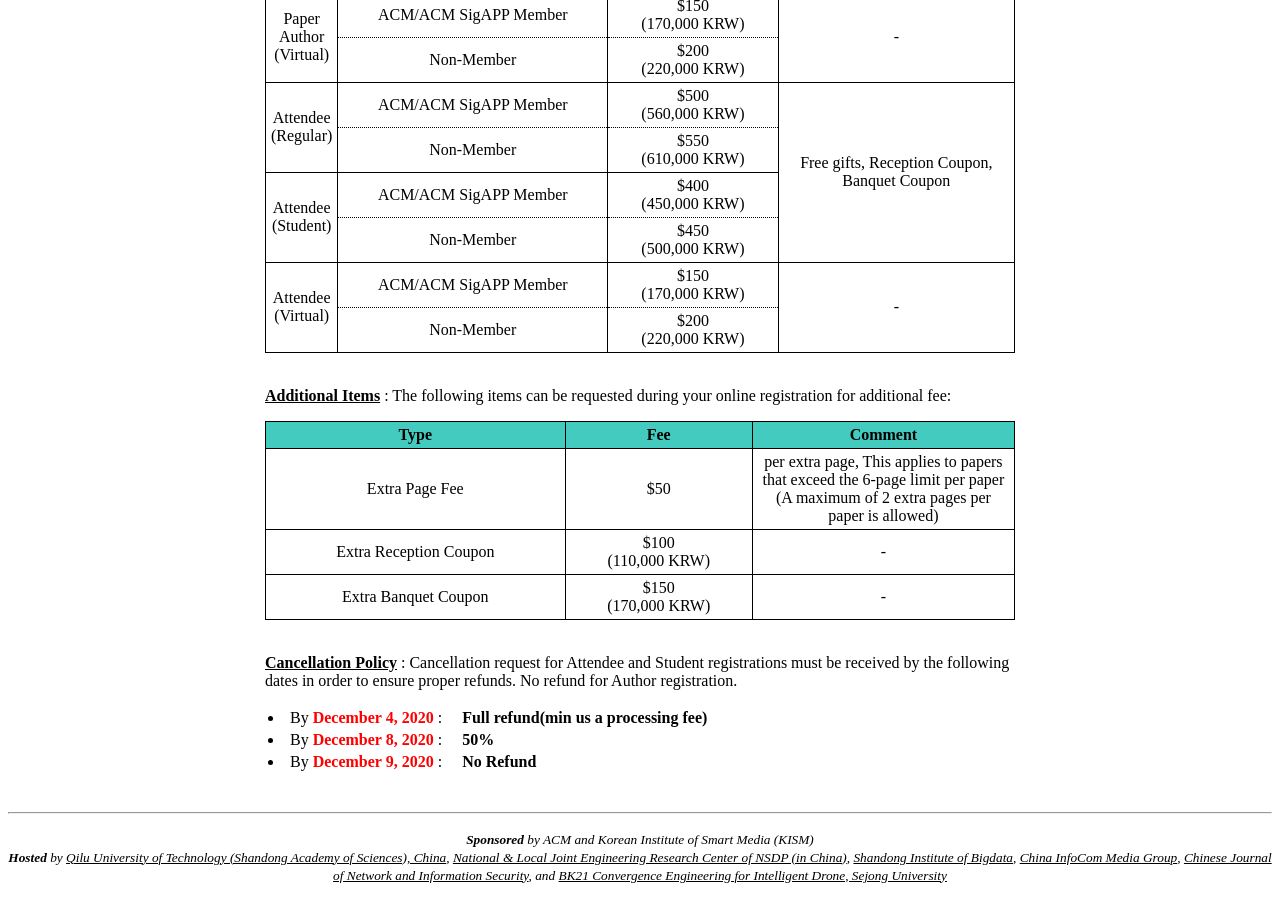
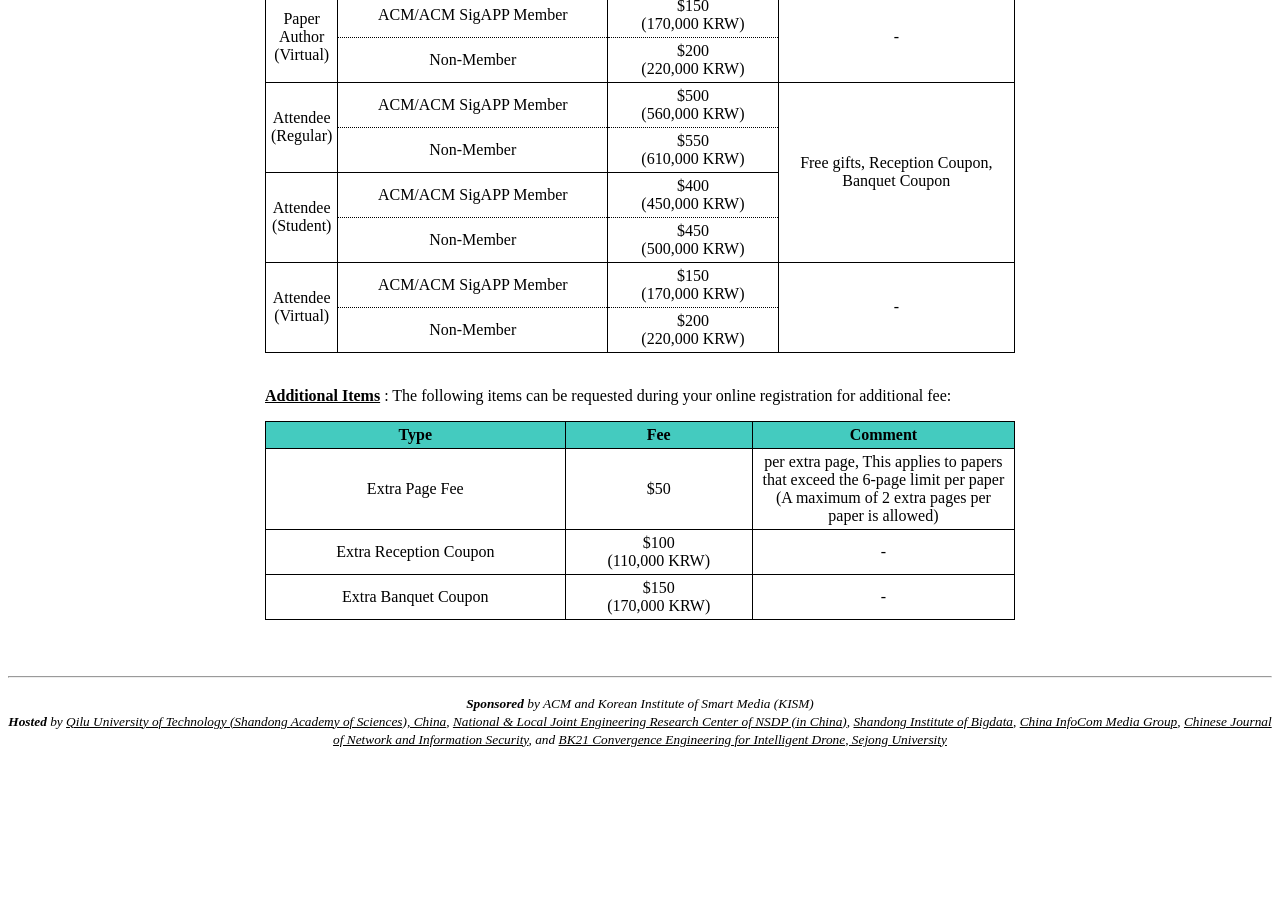
Before and after one commit to icea-conf/2021, a Jekyll site: the page built from registration/index.html, in a window 1280 px wide and 900 px high, scrolled down 2039 px. Built offline with Jekyll 4.4.1, drawn with Linux system fonts in a browser that asks for light colours; after the commit the page ends 2803 px from its top, so only the background shows below that.

Commit message:
Update index.html

```diff
--- a/registration/index.html
+++ b/registration/index.html
@@ -237,36 +237,6 @@ title: ACM ICEA 2021
                     </tbody>
                </table><br>
                </center>
-
-               <p><u><b>Cancellation Policy</b></u><a style="text-align: justify"> : Cancellation request for Attendee and Student registrations must be received by the following dates in order to ensure proper refunds. No refund for Author registration.</a></p>
-               <table>
-                    <tbody>
-                         <tr>
-                              <td>
-                                   <li>By <b style="color: #FF0000">December 4, 2020</b> : </li>
-                              </td>
-                              <td>
-                                   <b>&nbsp; &nbsp; Full refund(min us a processing fee)</b>
-                              </td>
-                         </tr>
-                          <tr>
-                              <td>
-                                   <li>By <b style="color: #FF0000">December 8, 2020</b> : </li>
-                              </td>
-                              <td>
-                                   <b>&nbsp; &nbsp; 50%</b>
-                              </td>
-                         </tr>
-                         <tr>
-                              <td>
-                                   <li>By <b style="color: #FF0000">December 9, 2020</b> : </li>
-                              </td>
-                              <td>
-                                   <b>&nbsp; &nbsp; No Refund</b>
-                              </td>
-                         </tr>
-                    </tbody>
-               </table>
           </div>
      </div>
 </div>
```
